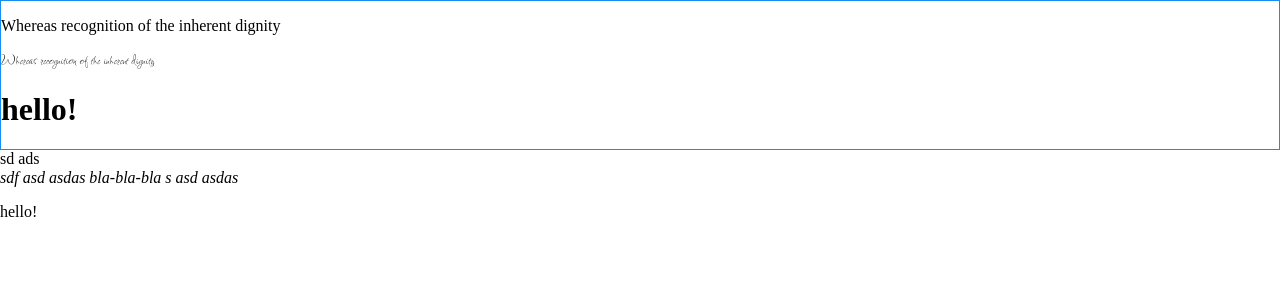
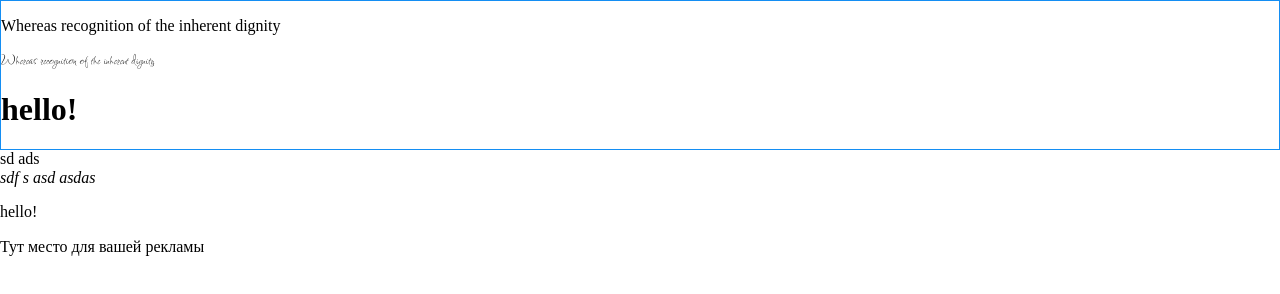
Before and after one commit to Psihosomatika/repoSass, a plain HTML site: page index.html in a window 1280 px wide. Drawn offline with nearby package versions, Linux system fonts and the light colour scheme; files that its build step writes are made by us from their sources.

Commit message:
added new text

```diff
--- a/index.html
+++ b/index.html
@@ -22,12 +22,12 @@
   <!-- Начало блока Дианы main -->
   <main>sd ads
     <address>sdf
-      asd asdas bla-bla-bla
       s asd asdas
     </address>
   </main>
   <footer class="footer">
     <p>hello!</p>
+    <span>Тут место для вашей рекламы</span>
   </footer>
   <!-- конец блока Дианы -->
 </body>
```
